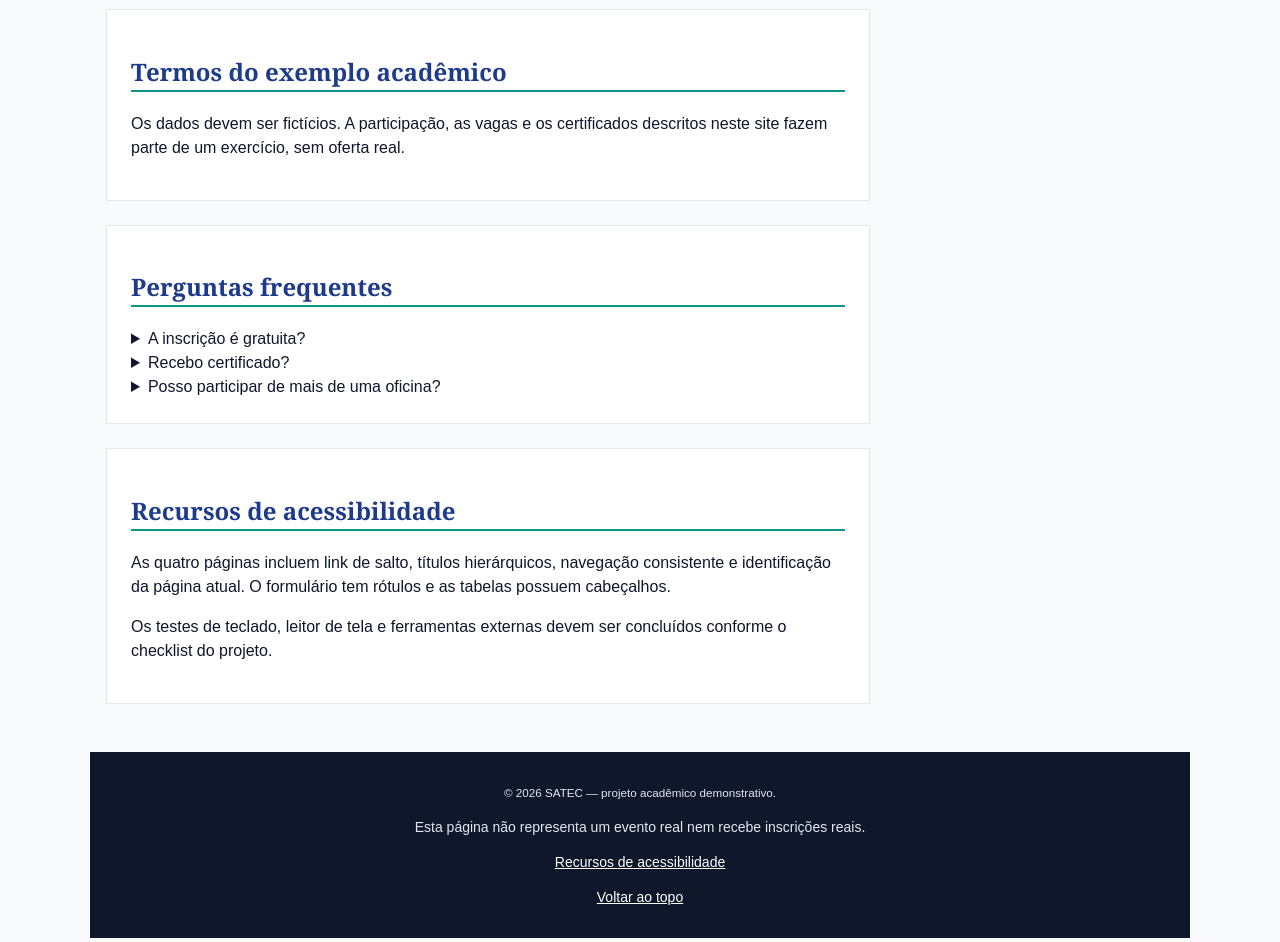
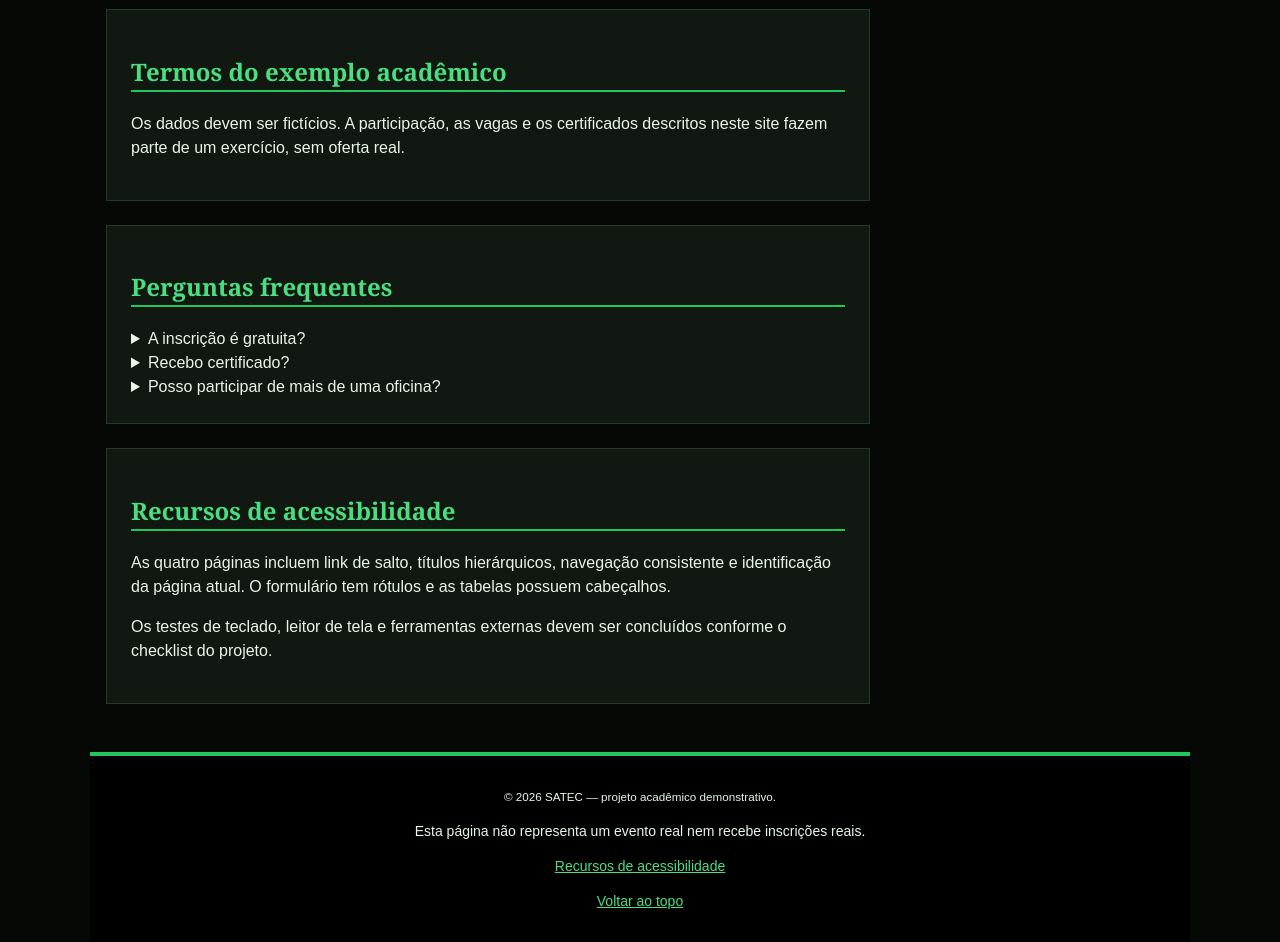
Before and after one commit to Otavio-Machado1/Projeto_Integrador_HTML, a plain HTML site: page inscricao.html in a window 1280 px wide. Shown: the part 1173-2115 px from the top of the page. Drawn offline with Linux system fonts and the light colour scheme.

Commit message:
Entrega 2: paleta em tons de verde e preto
Co-Authored-By: Claude Opus 5.5 <noreply@anthropic.com>

```diff
--- a/estilo.css
+++ b/estilo.css
@@ -1,11 +1,13 @@
 :root {
-  --cor-texto: #0f172a;
-  --cor-fundo: #f8fafc;
-  --cor-superficie: #ffffff;
-  --cor-borda: #e2e8f0;
-  --cor-primaria: #1e3a8a;
-  --cor-acento: #0d9488;
-  --cor-erro: #b91c1c;
+  color-scheme: dark;
+  --cor-texto: #e8f5e9;
+  --cor-fundo: #050805;
+  --cor-superficie: #111811;
+  --cor-borda: #263826;
+  --cor-primaria: #4ade80;
+  --cor-acento: #22c55e;
+  --cor-botao: #15803d;
+  --cor-erro: #f87171;
   --raio: 6px;
 }
 
@@ -42,6 +44,10 @@ aside {
   margin: 0 1rem;
 }
 
+a {
+  color: var(--cor-primaria);
+}
+
 img {
   max-width: 100%;
   height: auto;
@@ -68,7 +74,7 @@ h2 {
 
 header {
   background-color: var(--cor-superficie);
-  border-bottom: 4px solid var(--cor-primaria);
+  border-bottom: 4px solid var(--cor-acento);
   display: flex;
   flex-wrap: wrap;
   justify-content: space-between;
@@ -110,7 +116,7 @@ header nav a {
 .botao {
   display: inline-block;
   padding: 0.75rem 1.5rem;
-  background-color: var(--cor-primaria);
+  background-color: var(--cor-botao);
   color: #ffffff;
   text-decoration: none;
   border-radius: var(--raio);
@@ -148,7 +154,7 @@ td {
 }
 
 tbody tr:nth-child(even) {
-  background-color: #f1f5f9;
+  background-color: #182418;
 }
 
 .cards {
@@ -201,7 +207,7 @@ input:not([type="checkbox"]),
 select {
   width: 100%;
   min-height: 2.75rem;
-  border: 1px solid #64748b;
+  border: 1px solid #4b6b4b;
 }
 
 .dica {
@@ -209,13 +215,13 @@ select {
 }
 
 .aceite input {
-  accent-color: var(--cor-primaria);
+  accent-color: var(--cor-botao);
 }
 
 form button {
   justify-self: start;
   padding: 0.75rem 1.5rem;
-  background-color: var(--cor-primaria);
+  background-color: var(--cor-botao);
   color: #ffffff;
   border: 0;
   border-radius: var(--raio);
@@ -223,7 +229,7 @@ form button {
 
 .botao:hover,
 form button:hover {
-  background-color: #1e40af;
+  background-color: #166534;
 }
 
 :focus-visible {
@@ -240,15 +246,16 @@ select:user-invalid {
 }
 
 footer {
-  background-color: #0f172a;
-  color: #e2e8f0;
+  background-color: #000000;
+  border-top: 4px solid var(--cor-acento);
+  color: #e8f5e9;
   font-size: 0.875rem;
   text-align: center;
   padding: 1rem;
 }
 
 footer a {
-  color: #ffffff;
+  color: var(--cor-primaria);
 }
 
 @media (min-width: 600px) {
```
